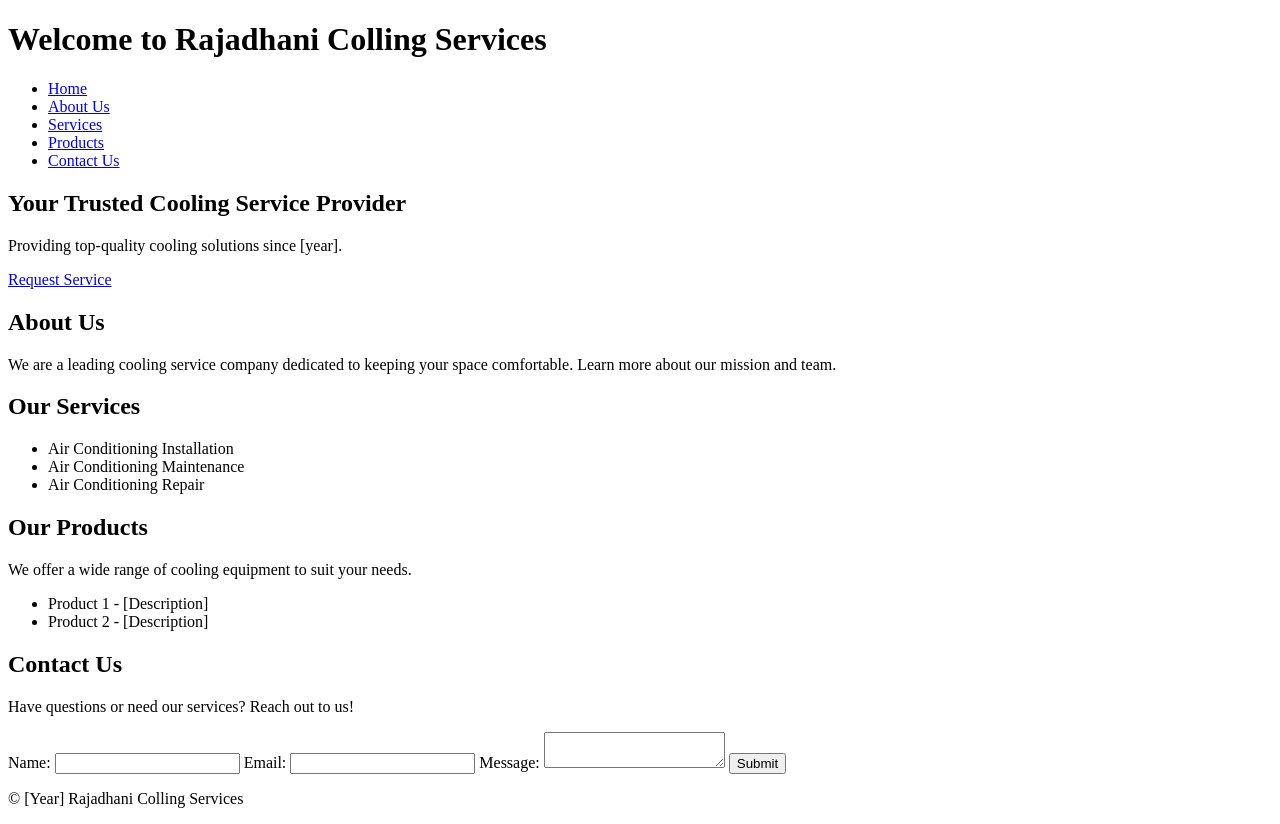
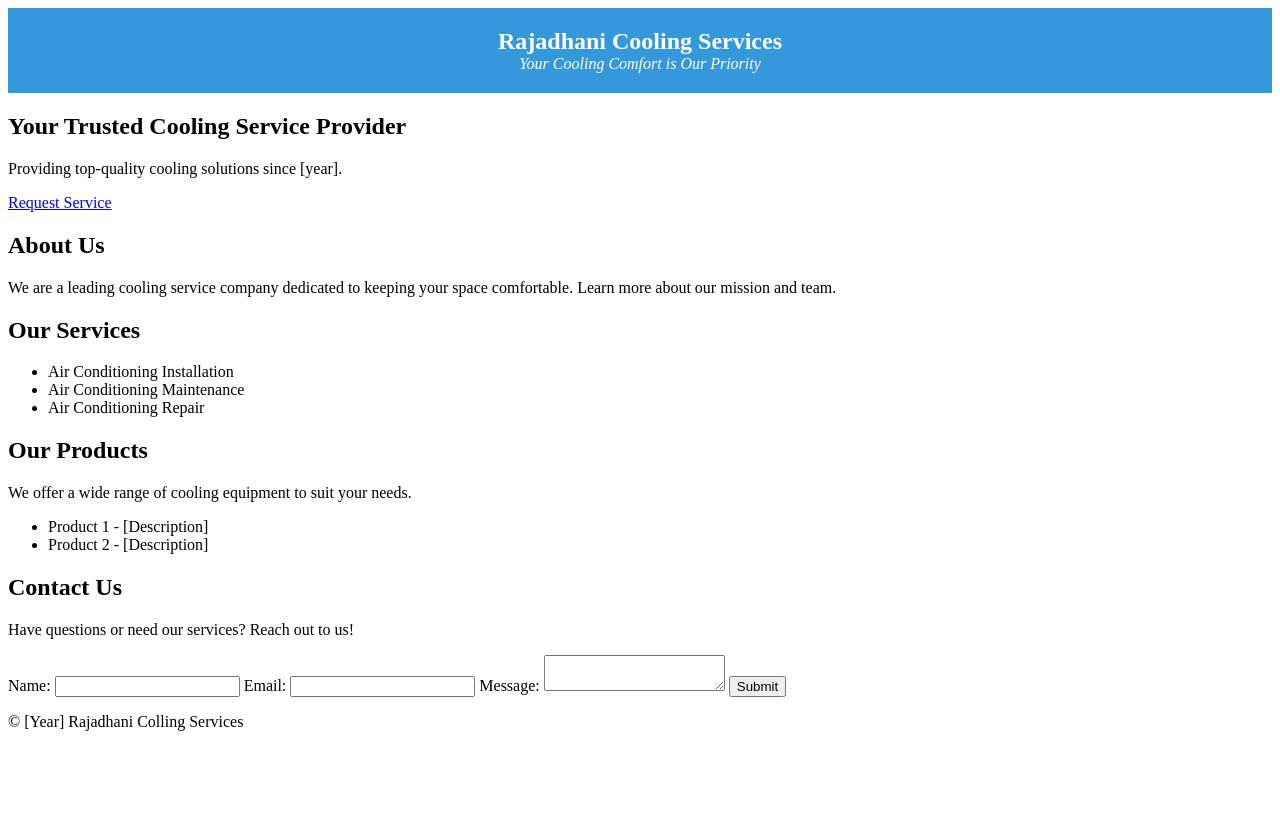
Before and after one commit to Hrushikesh69/Testsite, a plain HTML site: page index.html in a window 1280 px wide. After the commit the page ends 800 px from the top, so only its background shows below. Drawn offline with Linux system fonts and the light colour scheme.

Commit message:
Update index.html

```diff
--- a/index.html
+++ b/index.html
@@ -3,22 +3,37 @@
 <head>
     <meta charset="UTF-8">
     <meta name="viewport" content="width=device-width, initial-scale=1.0">
-    <title>Rajadhani Colling Services</title>
-    <link rel="stylesheet" href="styles.css">
+    <!DOCTYPE html>
+<html>
+<head>
+    <title>Rajadhani Cooling Services</title>
+    <style>
+        /* CSS for Header */
+        header {
+            background-color: #3498db;
+            color: #fff;
+            text-align: center;
+            padding: 20px 0;
+        }
+
+        .logo {
+            font-size: 24px;
+            font-weight: bold;
+        }
+
+        .slogan {
+            font-style: italic;
+        }
+    </style>
 </head>
 <body>
     <header>
-        <h1>Welcome to Rajadhani Colling Services</h1>
-        <nav>
-            <ul>
-                <li><a href="#home">Home</a></li>
-                <li><a href="#about">About Us</a></li>
-                <li><a href="#services">Services</a></li>
-                <li><a href="#products">Products</a></li>
-                <li><a href="#contact">Contact Us</a></li>
-            </ul>
-        </nav>
+        <div class="logo">Rajadhani Cooling Services</div>
+        <div class="slogan">Your Cooling Comfort is Our Priority</div>
     </header>
+
+    <!-- The rest of your website content goes here -->
+
 
     <section id="home">
         <h2>Your Trusted Cooling Service Provider</h2>
```
